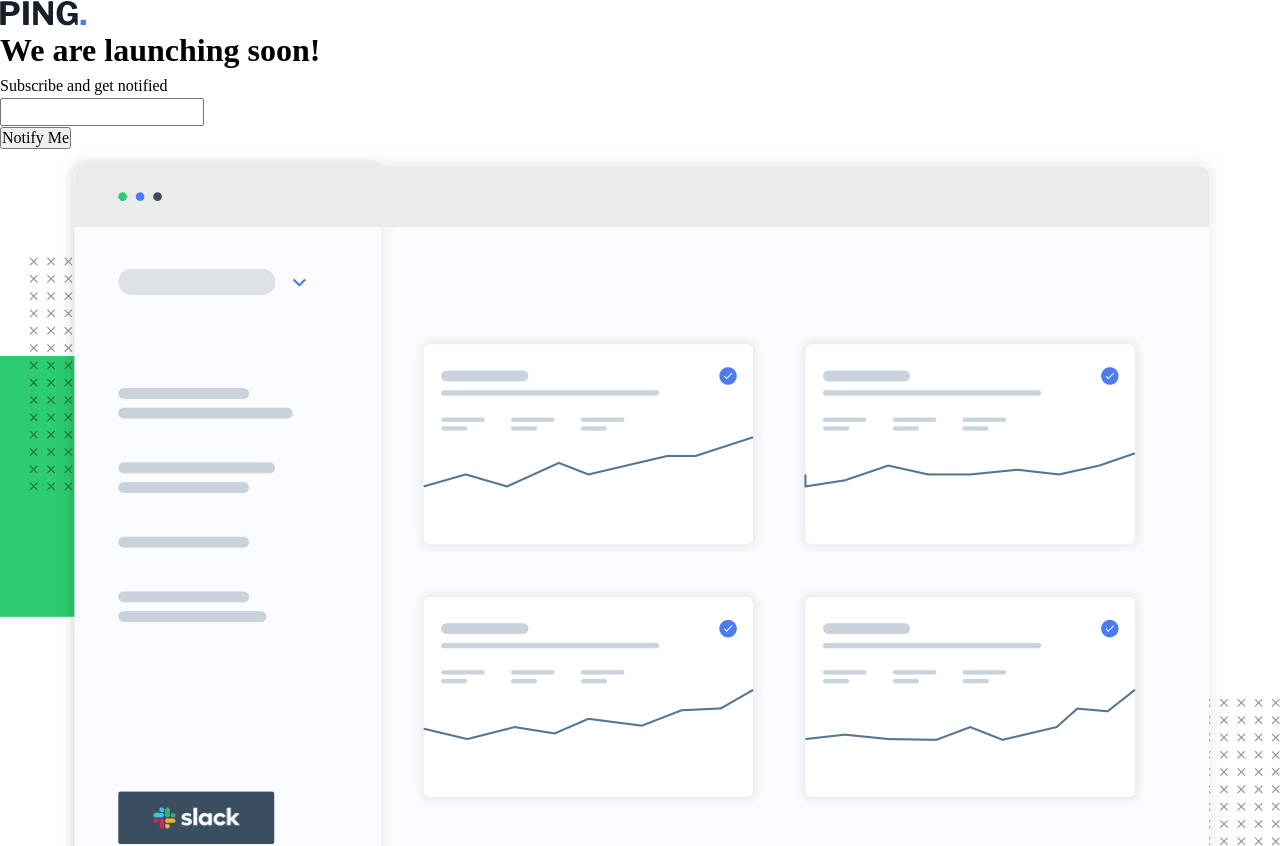
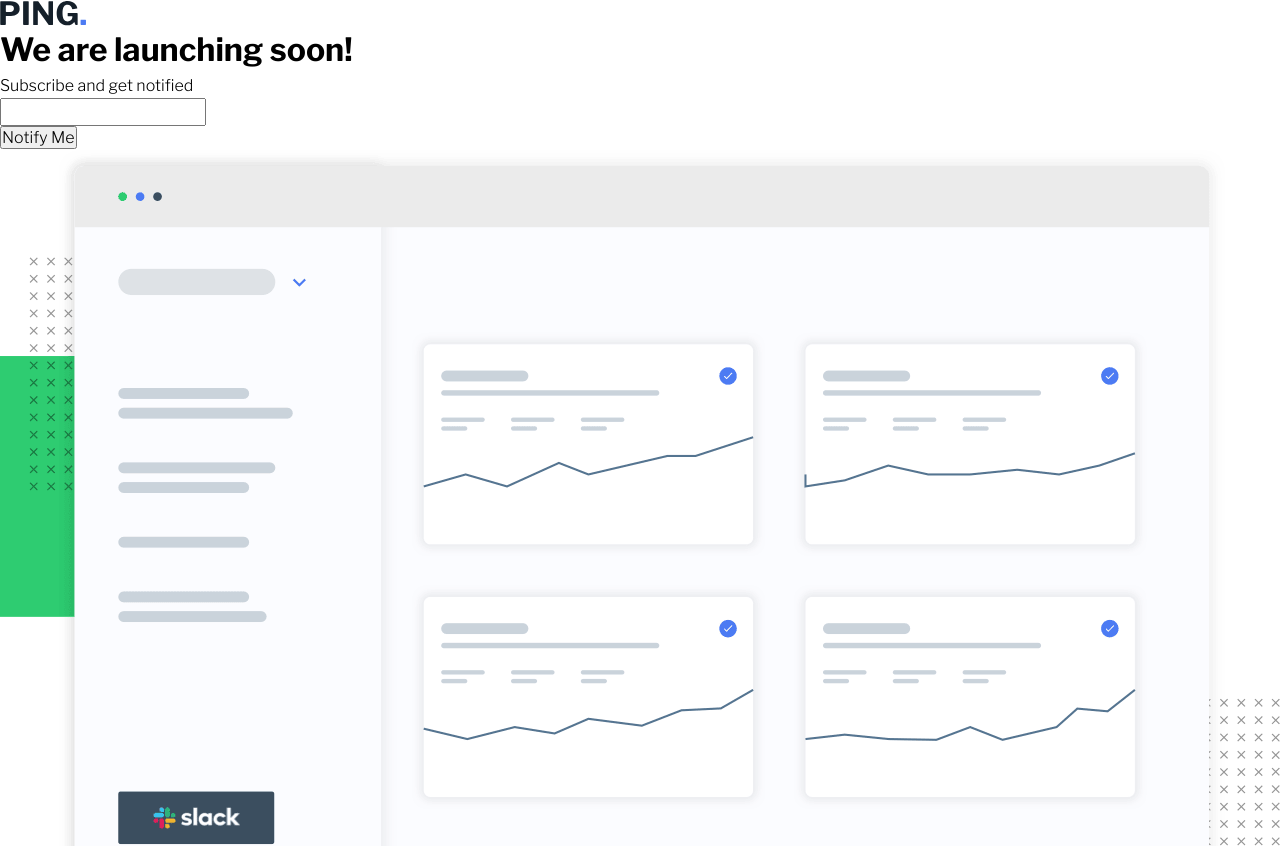
Before and after one commit to MatiasBastarrica/ping-single-column-coming-soon-page, a plain HTML site: page index.html in a window 1280 px wide. Shown: the top 846 px of the page. Drawn offline with nearby package versions, Linux system fonts and the light colour scheme.

Commit message:
Apply the Google Font

```diff
--- a/index.html
+++ b/index.html
@@ -23,7 +23,7 @@
   <body>
     <main>
       <img class="logo" src="./images/logo.svg" alt="" />
-      <h1>We are launching soon!</h1>
+      <h1>We are launching <span class="text-accent">soon!</span></h1>
       <p class="subtitle">Subscribe and get notified</p>
       <form action="">
         <p>
--- a/styles.css
+++ b/styles.css
@@ -44,3 +44,10 @@ textarea,
 select {
   font: inherit;
 }
+
+/* ### GENERAL STYLING ### */
+
+body {
+  font-family: var(--ff-libre-franklin);
+  font-weight: var(--fw-300);
+}
```
